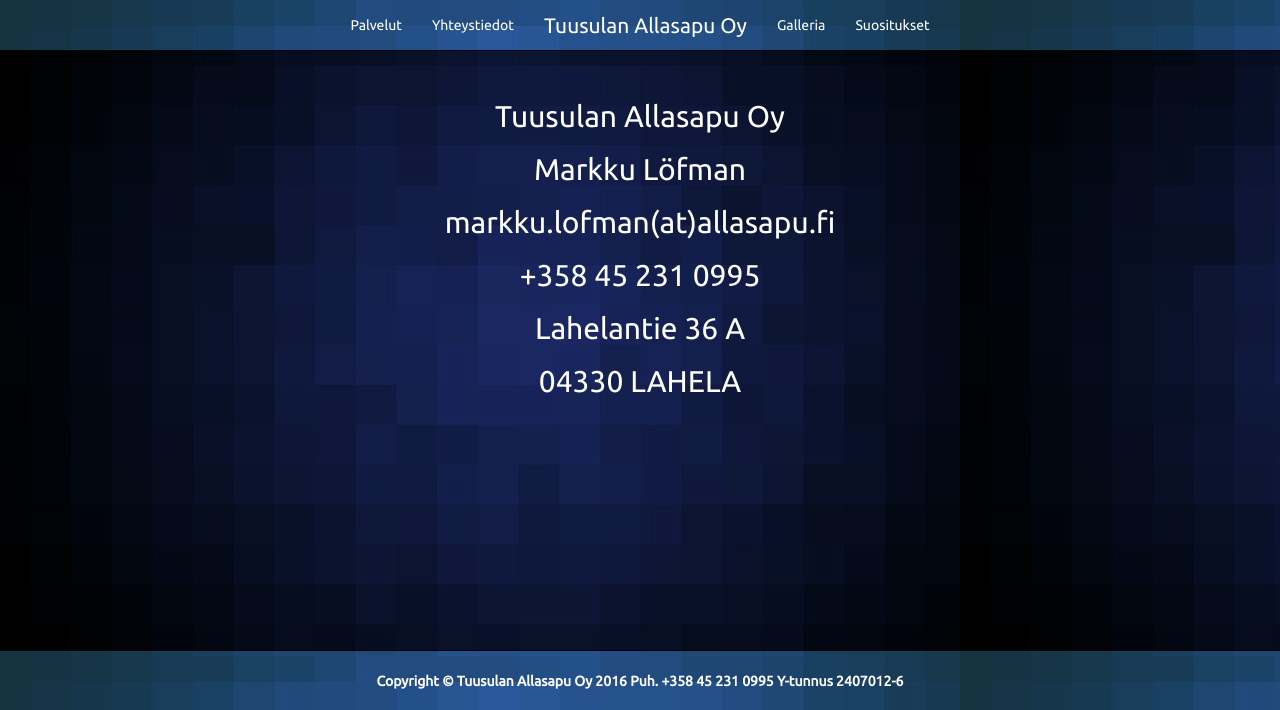
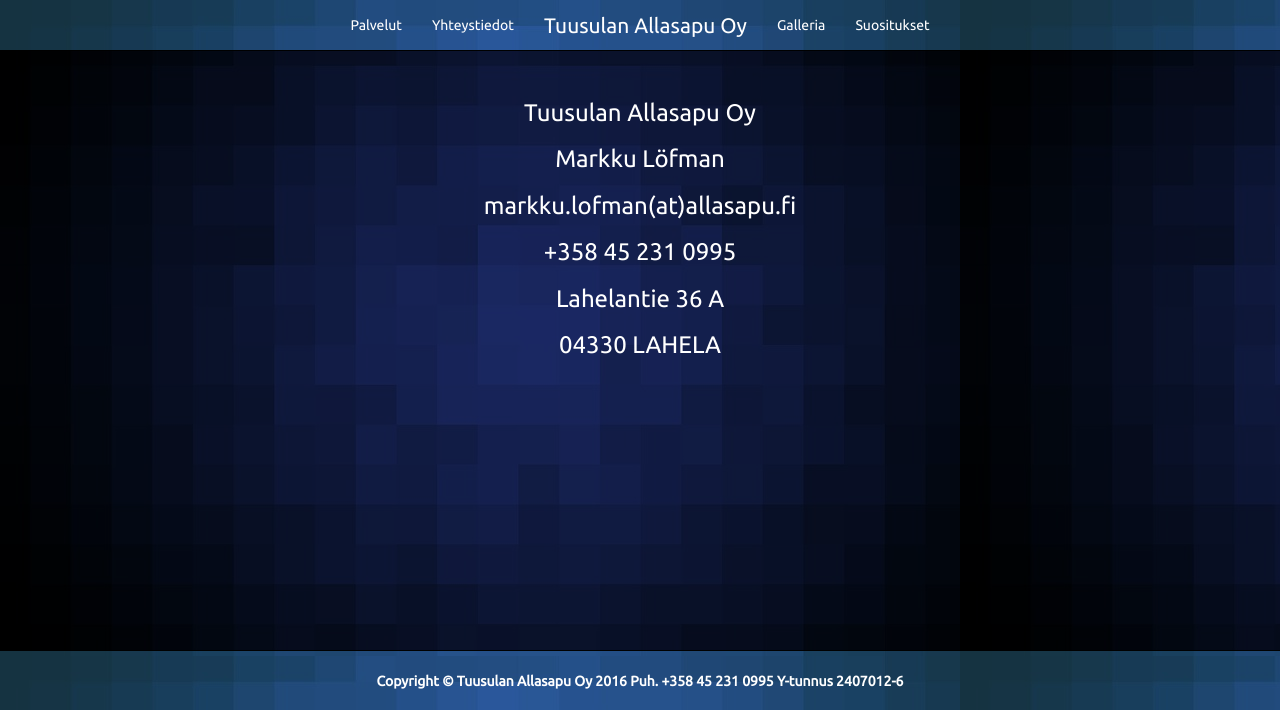
Before and after one commit to ilarinie/ng-allasapu, a plain HTML site: page index.html at #/yhteystiedot in a window 1280 px wide. Shown: the top 710 px of the page. Drawn offline with Linux system fonts and the light colour scheme; some packages are replaced by stand-ins of ours; a script that the page names is missing.

Commit message:
some minor fixes

```diff
--- a/js/app.js
+++ b/js/app.js
@@ -1,14 +1,14 @@
 var app = angular.module('AllasApp', ['ngRoute']);
 
 
-app.config(function($routeProvider){
+app.config(function($routeProvider) {
     $routeProvider
         .when('/', {
             controller: 'AllasController',
             templateUrl: 'views/etusivu.html',
             activelink: ''
         })
-    .when('/palvelut',{
+        .when('/palvelut', {
             controller: 'AllasController',
             templateUrl: 'views/palvelut.html',
             activelink: 'services'
@@ -34,42 +34,49 @@ app.config(function($routeProvider){
         });
 });
 
-app.controller('AllasController', function($scope, $route){
+app.controller('AllasController', function($scope, $route) {
     $scope.$route = $route;
+
+    //suljetaan valikko kun linkkiä klikattu
+    $(document).on('click', '.navbar-collapse.in', function(e) {
+        if ($(e.target).is('a')) {
+            $(this).collapse('hide');
+        }
+    });
 });
 
 
 
 
-$("#frontpagelink").click(function(){
+$("#frontpagelink").click(function() {
     $("#frontpage").show();
     $("#gallery").hide();
     $("#services").hide();
     $("#contacts").hide();
     $("#references").hide();
 });
-$("#gallerylink").click(function(){
+$("#gallerylink").click(function() {
     $("#frontpage").hide();
     $("#gallery").show();
     $("#services").hide();
     $("#contacts").hide();
     $("#references").hide();
 });
-$("#servicelink").click(function(){
+$("#servicelink").click(function() {
     $("#frontpage").hide();
     $("#gallery").hide();
     $("#services").show();
     $("#contacts").hide();
     $("#references").hide();
 });
-$("#contactslink").click(function(){
+$("#contactslink").click(function() {
     $("#frontpage").hide();
     $("#gallery").hide();
     $("#services").hide();
     $("#contacts").show();
     $("#references").hide();
 });
-$("#referenceslink").click(function(){
+$("#referenceslink").click(function() {
     $("#frontpage").hide();
     $("#gallery").hide();
     $("#services").hide();
--- a/views/yhteystiedot.html
+++ b/views/yhteystiedot.html
@@ -1,9 +1,9 @@
 <div class="col-sm-9 col-md-9 col-centered">
 <p>
-    <h2>Tuusulan Allasapu Oy</h2>
-    <h2>Markku Löfman</h2>
-    <h2>markku.lofman(at)allasapu.fi</h2>
-    <h2>+358 45 231 0995</h2>
-    <h2>Lahelantie 36 A</h2>
-    <h2>04330 LAHELA</h2></p>
+    <h3>Tuusulan Allasapu Oy</h3>
+    <h3>Markku Löfman</h3>
+    <h3>markku.lofman(at)allasapu.fi</h3>
+    <h3>+358 45 231 0995</h3>
+    <h3>Lahelantie 36 A</h3>
+    <h3>04330 LAHELA</h3></p>
 </div>
```
Lines whose indentation alone changed are shown as unchanged.
